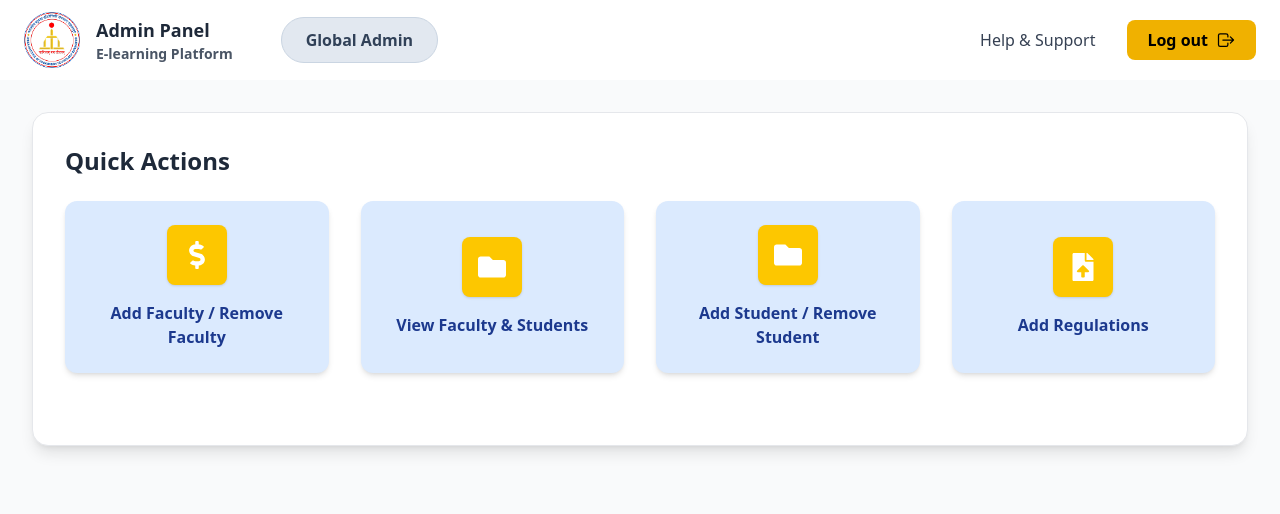
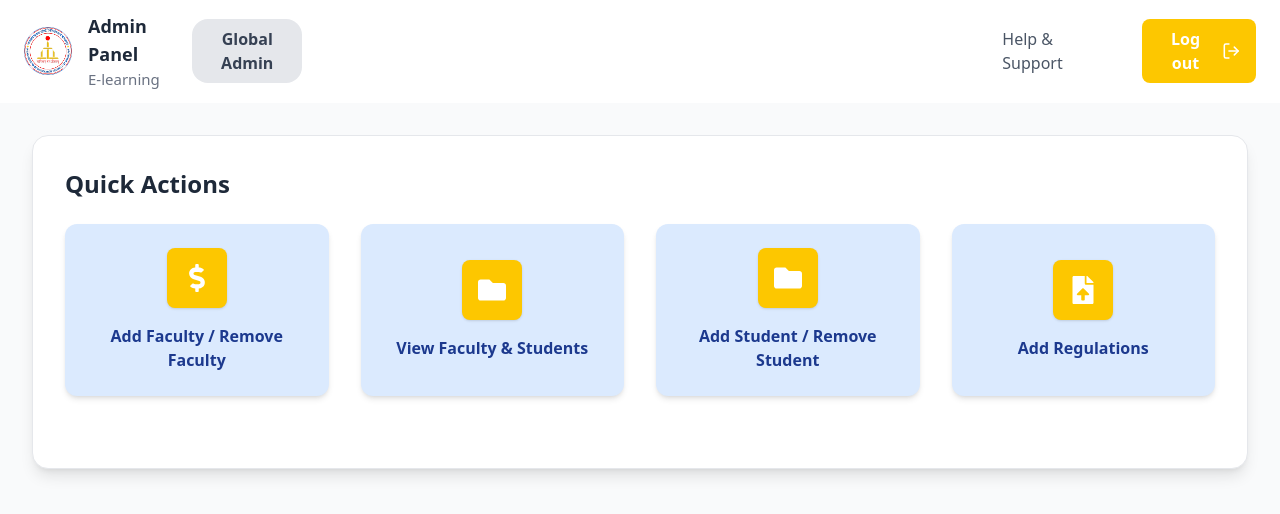
Before and after one commit to Ankitkumar7311/E-Learning, a React (Vite) app: page /dashboard in a window 1280 px wide. Shown: the top 514 px of the page. Built offline with nearby package versions, Linux system fonts and the light colour scheme.

Commit message:
Modified the AdminNavBar with uselocation

```diff
--- a/src/App.jsx
+++ b/src/App.jsx
@@ -68,9 +68,6 @@ const App = () => {
             element={
                 <>
                     <AdminNavBar
-                        userName="John Doe"
-                        userRole="Global Admin"
-                        onLogout={handleLogout}
                     />
                     <AdminDashboard />
                 </>
--- a/src/components/admin_profile/AdminDashboard.jsx
+++ b/src/components/admin_profile/AdminDashboard.jsx
@@ -1,7 +1,7 @@
 import React from "react";
 import { Outlet, useNavigate } from "react-router-dom";
 import { FaDollarSign, FaFolder, FaFileUpload } from "react-icons/fa";
-
+import AdminNavBar from "../admin_profile/AdminNavBar"
 // Reusable Action Button
 const ActionButton = ({ icon, text, onClick }) => (
   <button
@@ -41,6 +41,7 @@ const AdminDashboard = () => {
   ];
 
   return (
+    <>
     <div className="min-h-screen bg-gray-50 font-sans">
       <main className="p-4 sm:p-8">
         <div className="max-w-screen-xl mx-auto">
@@ -67,6 +68,7 @@ const AdminDashboard = () => {
         </div>
       </main>
     </div>
+    </>
   );
 };
 
--- a/src/components/admin_profile/AdminNavBar.jsx
+++ b/src/components/admin_profile/AdminNavBar.jsx
@@ -1,68 +1,57 @@
-import React from "react";
-import { Link } from "react-router-dom";
-import { IoLogOutOutline } from "react-icons/io5"; // Importing the logout icon
+// Navbar.jsx
 
-// Assume 'logo' is imported from somewhere like:
-// import logo from "../../assets/Ellipse.png";
-// For this example, I'll use a placeholder if logoSrc is not provided.
+import React from 'react';
+// Importing the logout icon from react-icons
+import { FiLogOut } from 'react-icons/fi';
+// You should replace this with the actual path to your logo
+import logo from '../../assets/Ellipse.png';
+import { useLocation } from 'react-router-dom';
 
-const  AdminNavBar = ({
-  adminPanelTitle = "Admin Panel",
-  platformName = "E-learning Platform",
-  globalAdminButtonText = "Global Admin",
-  onLogout, // This will be a function passed from the parent
-  logoSrc='../src/assets/Ellipse.png', // Optional: Path to your logo image
-}) => {
+const AdminNavBar = () => {
+    const location=useLocation()
+    const buttons={
+        "/dashboard":"Global Admin",
+        "/dashboard/add-remove-faculty":"Add/Remove Faculty",
+        "/dashboard/view-faculty-student":"View Faculty/Student",
+        "/dashboard/regulation":"Add regulation",
+        "/dashboard/add-remove-student":"Add/Remove Student"
+    }
+    const  buttontext=buttons[location.pathname] || "error wrong path"
   return (
-    <nav className="flex items-center justify-between bg-white px-6 py-3 shadow-xl">
-      {/* Left Section: Logo + Titles + Global Admin Button */}
-      <div className="flex items-center space-x-12">
-        {/* Logo and Titles */}
-        <div className="flex items-center space-x-4">
-          {logoSrc ? (
-            <img className="h-14 w-14" src={logoSrc} alt="Platform Logo" />
-          ) : (
-            // Placeholder for the logo if logoSrc is not provided
-            <div className="h-14 w-14 bg-gray-200 rounded-full flex items-center justify-center text-gray-500 text-xs font-bold">
-              LOGO
-            </div>
-          )}
+      <>
+    <nav className="bg-white shadow-sm w-full">
+      <div className="max-w-screen-2xl mx-auto px-6 py-3 flex items-center justify-between">
+
+        {/* Left Section: Logo and Title */}
+        <div className="flex items-center space-x-4 justify-evenly ">
+          <img src={logo} alt="Vidya Sarthi Logo" className="h-12 w-12" />
           <div>
-            <span className="block text-lg font-bold text-gray-800">
-              {adminPanelTitle}
-            </span>
-            <span className="block text-sm font-semibold text-gray-600">
-              {platformName}
-            </span>
+            <h1 className="text-gray-800 font-bold text-lg">Admin Panel</h1>
+            <p className="text-gray-500 text-[15px]">E-learning</p>
           </div>
         </div>
 
-        {/* Global Admin Button */}
-        <Link
-          to="#"
-          className="bg-slate-200 border border-slate-300 text-slate-700 font-semibold px-6 py-2.5 rounded-full hover:bg-blue-400 hover:text-white transition duration-300"
-        >
-          {globalAdminButtonText}
-        </Link>
-      </div>
+        {/* Center Section: Global Admin Button */}
+        <div>
+          <button className="bg-gray-200 text-gray-700 font-semibold py-2 px-6 rounded-2xl hover:bg-blue-300 transition-colors mr-[700px] hover:text-white">
+           {buttontext}
+          </button>
+        </div>
 
-      {/* Right Section: Help & Support + Logout Button */}
-      <div className="flex items-center space-x-8">
-        <Link
-          to="#"
-          className="text-gray-700 font-medium hover:text-blue-600 transition duration-300"
-        >
-          Help & Support
-        </Link>
-        <button
-          onClick={onLogout} // Attaching the onLogout prop to the onClick event
-          className="flex items-center bg-yellow-500 text-black font-bold py-2 px-5 rounded-lg hover:bg-yellow-600 transition duration-300"
-        >
-          <span>Log out</span>
-          <IoLogOutOutline className="w-5 h-5 ml-2" />
-        </button>
+        {/* Right Section: Help and Logout */}
+        <div className="flex items-center space-x-8">
+          <a href="#" className="text-gray-600 font-medium hover:text-black">
+            Help & Support
+          </a>
+          <button className="bg-yellow-400 text-white font-bold py-2 px-4 rounded-lg flex items-center space-x-2 hover:bg-yellow-500 transition-colors">
+            <span>Log out</span>
+            <FiLogOut className="h-5 w-5" />
+          </button>
+        </div>
+
       </div>
     </nav>
+    </>
   );
 };
 
--- a/src/components/admin_profile/SearchFaculty.jsx
+++ b/src/components/admin_profile/SearchFaculty.jsx
@@ -1,6 +1,7 @@
 import React from "react";
 import SearchStudents from "../admin_profile/SearchStudents";
 import { useNavigate } from "react-router-dom";
+
 
 const TeacherSearch = () => {
   const navigate = useNavigate();
```
